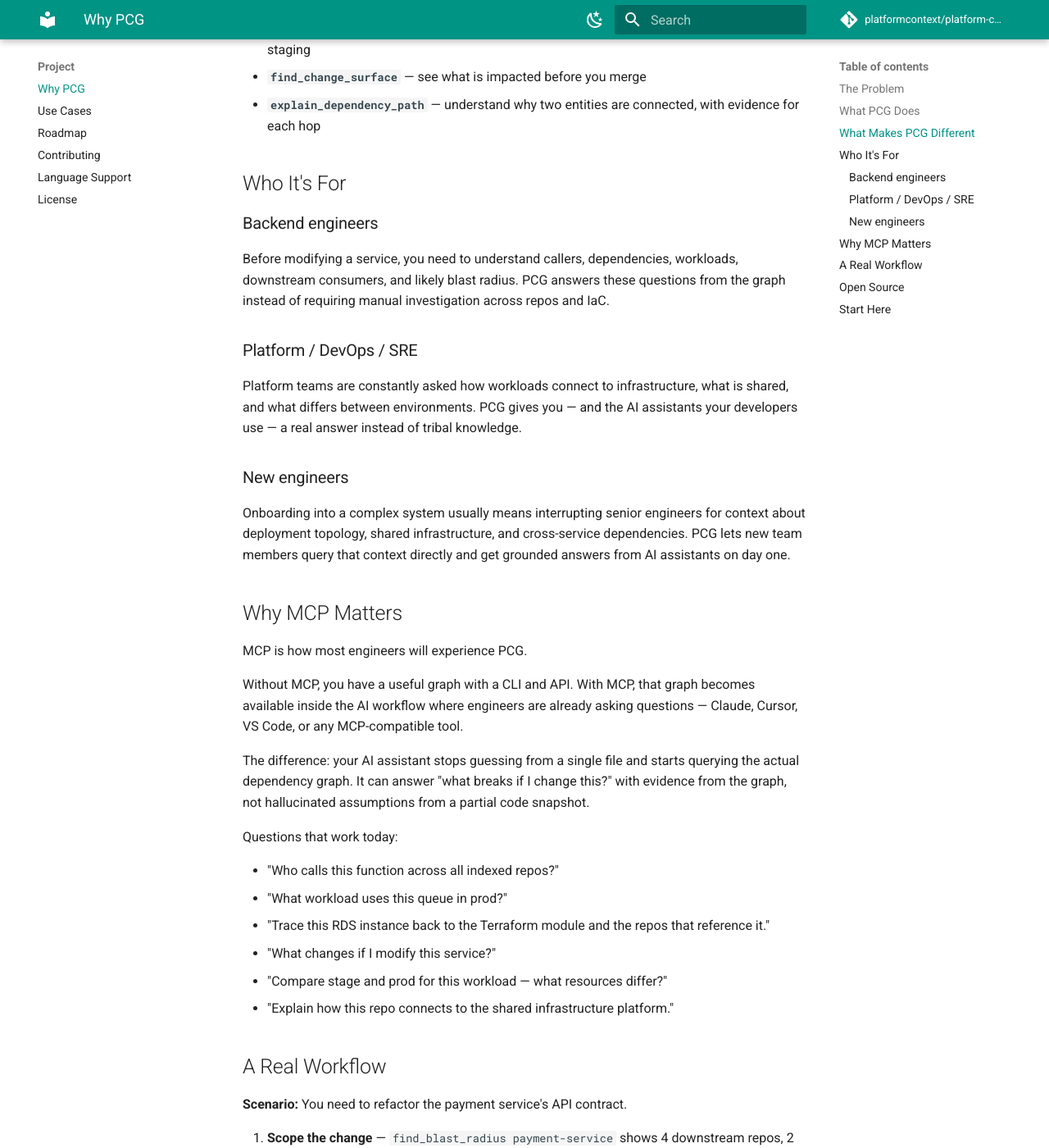
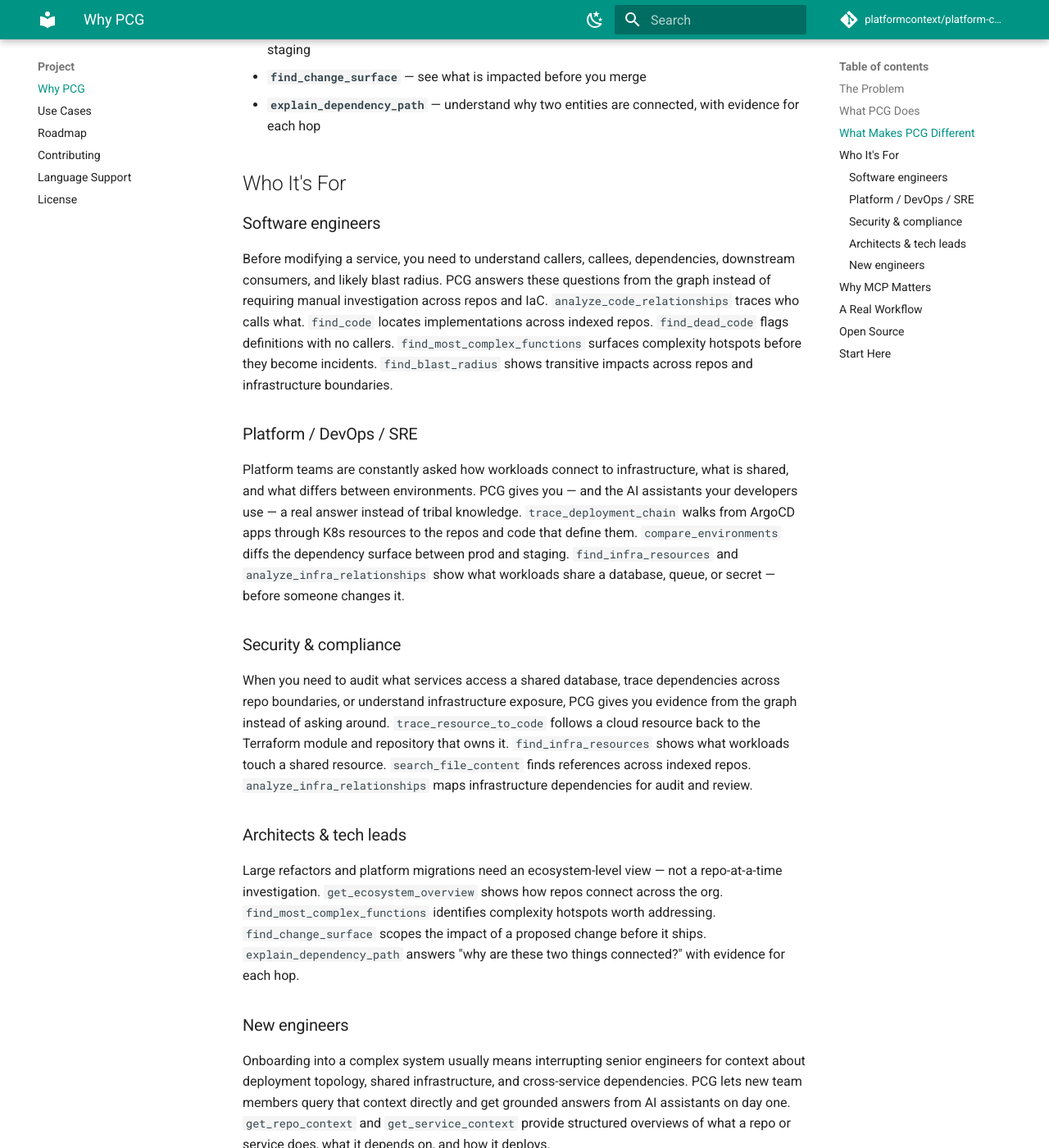
Before and after one commit to platformcontext/platform-context-graph, an MkDocs documentation site: the page built from docs/docs/why-pcg.md, in a window 1280 px wide and 1400 px high, scrolled down 1443 px. Shown: the whole window at 82% size. Built offline with MkDocs 1.6.1 and Material for MkDocs 9.7.7, drawn with Linux system fonts in a browser that asks for light colours; comment, search, counter and statistics services are not loaded; some of the changed text lies outside the part shown.

Commit message:
Expand pitch content with cross-department personas and code-level questions
README: Restructure "What you can ask" into grouped sections (code understanding,
change impact, infrastructure tracing) with 11 example questions. Expand "Who uses
it" from 3 to 5 personas adding security/compliance and architects/tech leads.

why-pcg.md: Expand "Who It's For" from 3 to 5 personas with concrete tool references.
Add code-level questions to "Why MCP Matters" question list.

```diff
--- a/docs/docs/why-pcg.md
+++ b/docs/docs/why-pcg.md
@@ -36,17 +36,25 @@ Key capabilities no other open source tool combines:
 
 ## Who It's For
 
-### Backend engineers
+### Software engineers
 
-Before modifying a service, you need to understand callers, dependencies, workloads, downstream consumers, and likely blast radius. PCG answers these questions from the graph instead of requiring manual investigation across repos and IaC.
+Before modifying a service, you need to understand callers, callees, dependencies, downstream consumers, and likely blast radius. PCG answers these questions from the graph instead of requiring manual investigation across repos and IaC. `analyze_code_relationships` traces who calls what. `find_code` locates implementations across indexed repos. `find_dead_code` flags definitions with no callers. `find_most_complex_functions` surfaces complexity hotspots before they become incidents. `find_blast_radius` shows transitive impacts across repos and infrastructure boundaries.
 
 ### Platform / DevOps / SRE
 
-Platform teams are constantly asked how workloads connect to infrastructure, what is shared, and what differs between environments. PCG gives you — and the AI assistants your developers use — a real answer instead of tribal knowledge.
+Platform teams are constantly asked how workloads connect to infrastructure, what is shared, and what differs between environments. PCG gives you — and the AI assistants your developers use — a real answer instead of tribal knowledge. `trace_deployment_chain` walks from ArgoCD apps through K8s resources to the repos and code that define them. `compare_environments` diffs the dependency surface between prod and staging. `find_infra_resources` and `analyze_infra_relationships` show what workloads share a database, queue, or secret — before someone changes it.
+
+### Security & compliance
+
+When you need to audit what services access a shared database, trace dependencies across repo boundaries, or understand infrastructure exposure, PCG gives you evidence from the graph instead of asking around. `trace_resource_to_code` follows a cloud resource back to the Terraform module and repository that owns it. `find_infra_resources` shows what workloads touch a shared resource. `search_file_content` finds references across indexed repos. `analyze_infra_relationships` maps infrastructure dependencies for audit and review.
+
+### Architects & tech leads
+
+Large refactors and platform migrations need an ecosystem-level view — not a repo-at-a-time investigation. `get_ecosystem_overview` shows how repos connect across the org. `find_most_complex_functions` identifies complexity hotspots worth addressing. `find_change_surface` scopes the impact of a proposed change before it ships. `explain_dependency_path` answers "why are these two things connected?" with evidence for each hop.
 
 ### New engineers
 
-Onboarding into a complex system usually means interrupting senior engineers for context about deployment topology, shared infrastructure, and cross-service dependencies. PCG lets new team members query that context directly and get grounded answers from AI assistants on day one.
+Onboarding into a complex system usually means interrupting senior engineers for context about deployment topology, shared infrastructure, and cross-service dependencies. PCG lets new team members query that context directly and get grounded answers from AI assistants on day one. `get_repo_context` and `get_service_context` provide structured overviews of what a repo or service does, what it depends on, and how it deploys.
 
 ## Why MCP Matters
 
@@ -59,6 +67,9 @@ The difference: your AI assistant stops guessing from a single file and starts q
 Questions that work today:
 
 - "Who calls this function across all indexed repos?"
+- "What implements this interface?"
+- "Show me the most complex functions in this service"
+- "What code is dead in this repo?"
 - "What workload uses this queue in prod?"
 - "Trace this RDS instance back to the Terraform module and the repos that reference it."
 - "What changes if I modify this service?"
```
Also changed, not shown: README.md.
